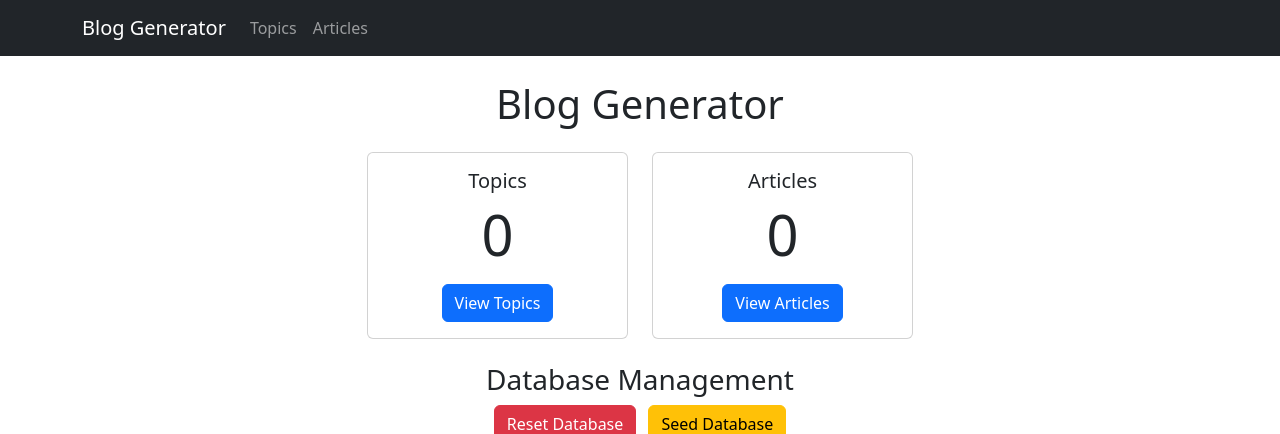
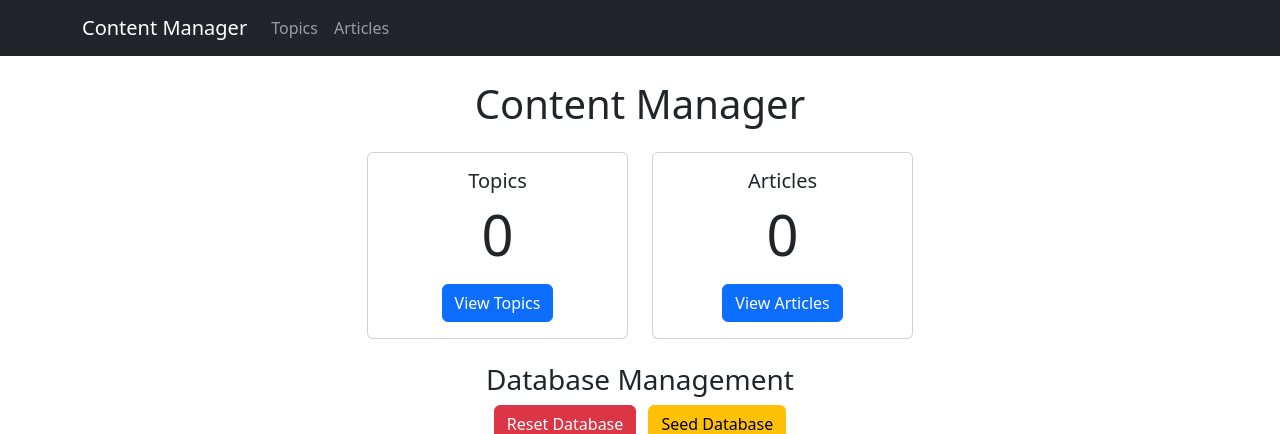
Before and after one commit to vertical-agent-solutions/blog-content-manager, a Django app: page / in a window 1280 px wide. Shown: the top 434 px of the page. Run offline with Django 5.2, Linux system fonts and the light colour scheme; data that the repository does not hold is empty; some libraries are stand-ins or nearby versions.

Commit message:
Update app name

```diff
--- a/templates/base.html
+++ b/templates/base.html
@@ -4,14 +4,14 @@
 <head>
     <meta charset="UTF-8">
     <meta name="viewport" content="width=device-width, initial-scale=1.0">
-    <title>{% block title %}Blog Generator{% endblock %}</title>
+    <title>{% block title %}Content Manager{% endblock %}</title>
     {% bootstrap_css %}
     {% bootstrap_javascript %}
 </head>
 <body>
     <nav class="navbar navbar-expand-lg navbar-dark bg-dark mb-4">
         <div class="container">
-            <a class="navbar-brand" href="{% url 'core:home' %}">Blog Generator</a>
+            <a class="navbar-brand" href="{% url 'core:home' %}">Content Manager</a>
             <button class="navbar-toggler" type="button" data-bs-toggle="collapse" data-bs-target="#navbarNav">
                 <span class="navbar-toggler-icon"></span>
             </button>
--- a/templates/core/home.html
+++ b/templates/core/home.html
@@ -3,7 +3,7 @@
 {% block content %}
 <div class="row">
     <div class="col-md-6 offset-md-3 text-center">
-        <h1 class="mb-4">Blog Generator</h1>
+        <h1 class="mb-4">Content Manager</h1>
 
         <div class="row mb-4">
             <div class="col">
```
